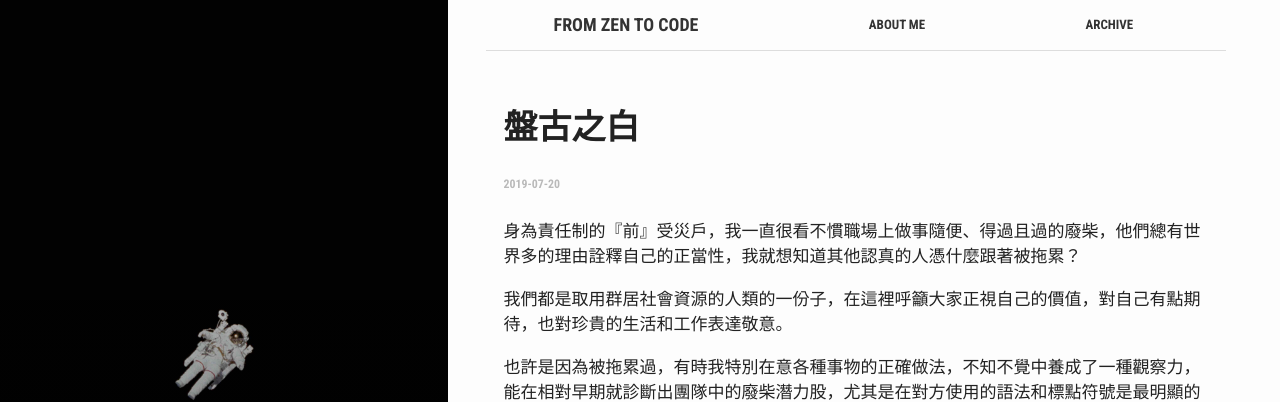
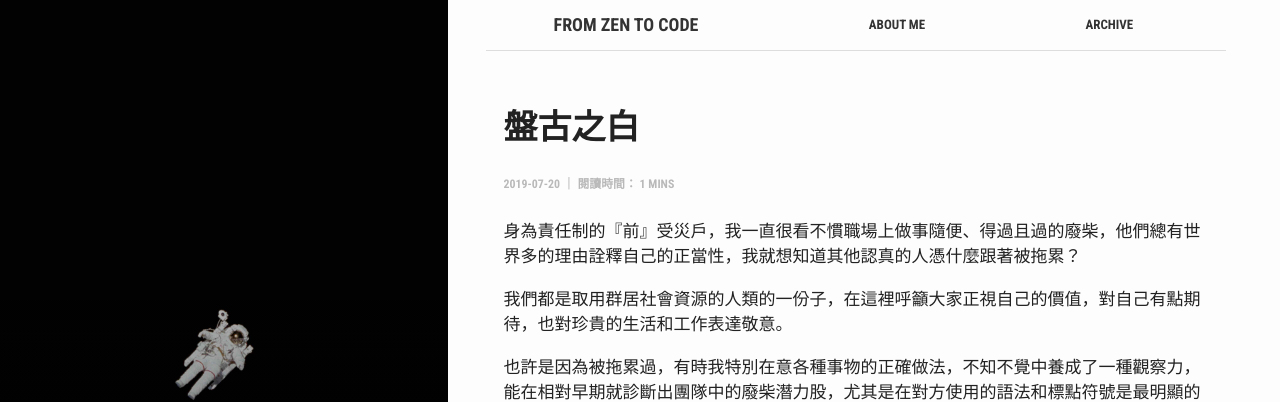
Before and after one commit to stevencch99/stevencch99.github.io, a Jekyll site: the page built from _posts/2019-07-20-Auto_spacing.md, in a window 1280 px wide and 900 px high. Shown: the top 402 px of the window. Built offline with Jekyll 4.4.1, drawn with Linux system fonts in a browser that asks for light colours; comment, search, counter and statistics services are not loaded.

Commit message:
Add Read time estimate function in posts.

```diff
--- /dev/null
+++ b/_includes/read_time.html
@@ -0,0 +1,10 @@
+
+<span class="reading-time" title="Estimated read time">
+  <!-- {% assign words = content | number_of_words %} -->
+  {% assign words = content | strip_html | strip_newlines | size %}
+  {% if words < 360 %}
+    ｜ 閱讀時間： 1 min
+  {% else %}
+    ｜ 閱讀時間： {{ words | divided_by:500 }} mins
+  {% endif %}
+</span>
--- a/_layouts/post.html
+++ b/_layouts/post.html
@@ -12,11 +12,12 @@ layout: default
       &nbsp;/&nbsp;
       <span>{{ page.author }}</span>
     {% endif %}
+    {% include read_time.html %}
   </p>
 
   <div class="post-content">
 
-    {{ content }}
+  {{ content }}
 
     <div class="post-links">
       {% if page.next.url %}
```
